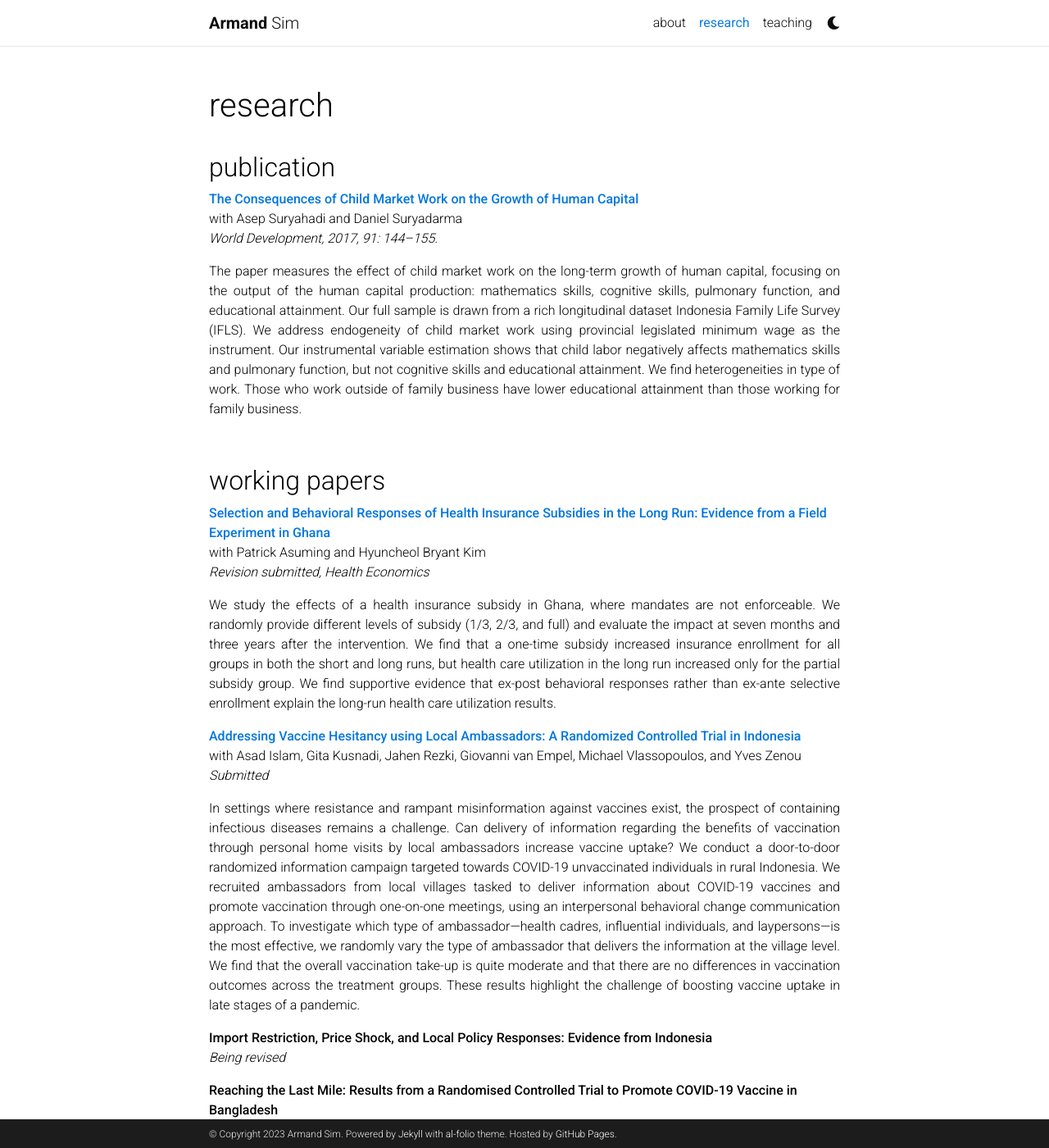
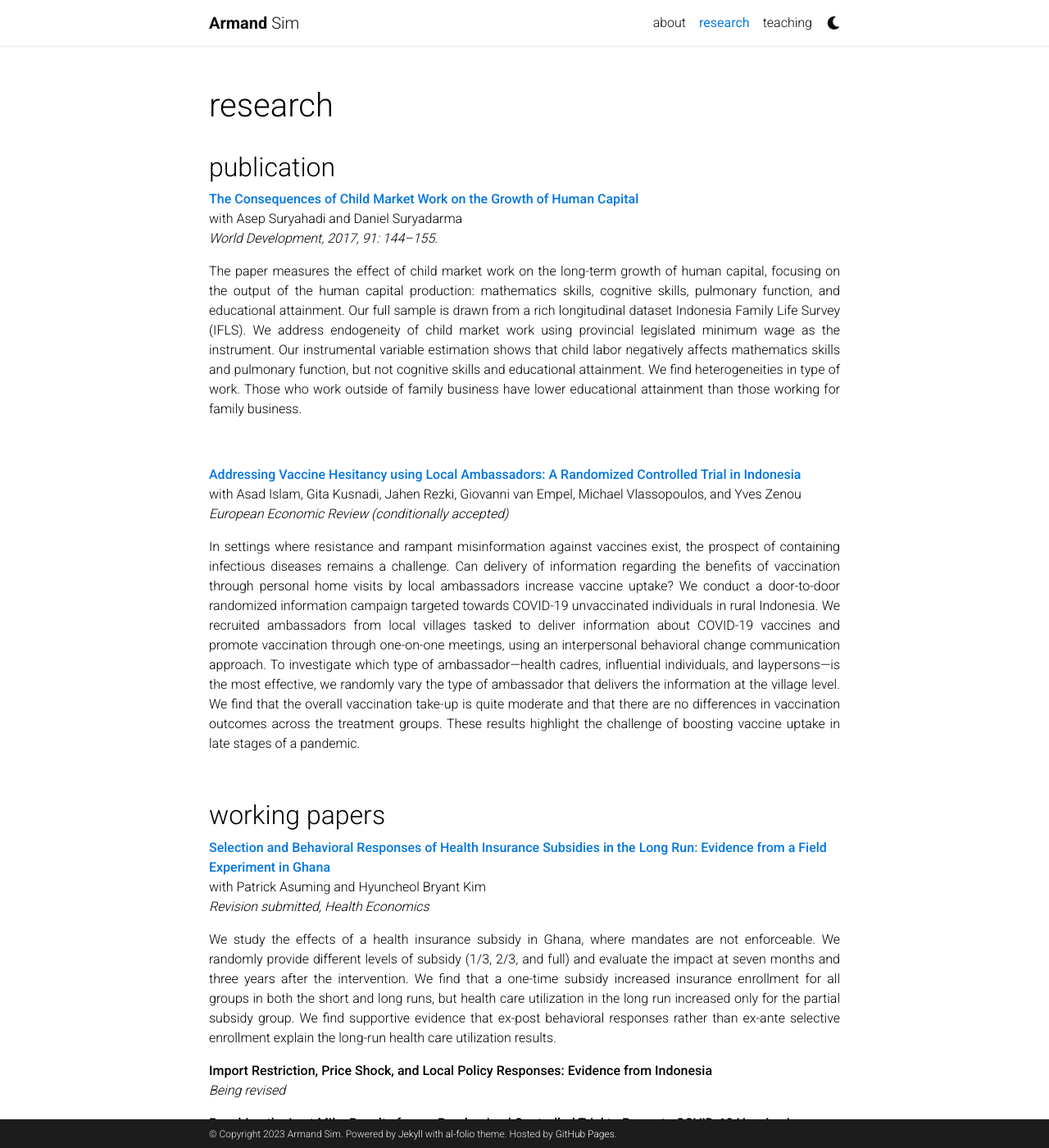
Before and after one commit to armandsim/armandsim.github.io, a Jekyll site: the page built from _pages/research.md, in a window 1280 px wide and 1400 px high. Shown: the whole window at 82% size. Built offline with Jekyll 4.4.1, drawn with Linux system fonts in a browser that asks for light colours; comment, search, counter and statistics services are not loaded; a style sheet for code colours, icons or effects is not loaded; part of the change alters nothing that is shown.

Commit message:
Update research.md

```diff
--- a/_pages/research.md
+++ b/_pages/research.md
@@ -18,6 +18,15 @@ with Asep Suryahadi and Daniel Suryadarma <br>
 
 <br>
 
+**[Addressing Vaccine Hesitancy using Local Ambassadors: A Randomized Controlled Trial in Indonesia](/docs/IZA_DP_Vax.pdf)** <br>
+with Asad Islam, Gita Kusnadi, Jahen Rezki, Giovanni van Empel, Michael Vlassopoulos, and Yves Zenou <br>
+*European Economic Review (conditionally accepted)* <br>
+
+In settings where resistance and rampant misinformation against vaccines exist, the prospect of containing infectious diseases remains a challenge. Can delivery of information regarding the benefits of vaccination through personal home visits by local ambassadors increase vaccine uptake? We conduct a door-to-door randomized information campaign targeted towards COVID-19 unvaccinated individuals in rural Indonesia. We recruited ambassadors from local villages tasked to deliver information about COVID-19 vaccines and promote vaccination through one-on-one meetings, using an interpersonal behavioral change communication approach. To investigate which type of ambassador—health cadres, influential individuals, and laypersons—is the most effective, we randomly vary the type of ambassador that delivers the information at the village level. We find that the overall vaccination take-up is quite moderate and that there are no differences in vaccination outcomes across the treatment groups. These results highlight the challenge of boosting vaccine uptake in late stages of a pandemic.
+ {: style="text-align: justify"}
+
+<br>
+
 ## working papers
 
 **[Selection and Behavioral Responses of Health Insurance Subsidies in the Long Run: Evidence from a Field Experiment in Ghana](/docs/AKS_Ghana_Aug23.pdf)** <br>
@@ -25,13 +34,6 @@ with Patrick Asuming and Hyuncheol Bryant Kim <br>
 *Revision submitted, Health Economics* <br>
 
  We study the effects of a health insurance subsidy in Ghana, where mandates are not enforceable. We randomly provide different levels of subsidy (1/3, 2/3, and full) and evaluate the impact at seven months and three years after the intervention. We find that a one-time subsidy increased insurance enrollment for all groups in both the short and long runs, but health care utilization in the long run increased only for the partial subsidy group. We find supportive evidence that ex-post behavioral responses rather than ex-ante selective enrollment explain the long-run health care utilization results.
- {: style="text-align: justify"}
-
-**[Addressing Vaccine Hesitancy using Local Ambassadors: A Randomized Controlled Trial in Indonesia](/docs/IZA_DP_Vax.pdf)** <br>
-with Asad Islam, Gita Kusnadi, Jahen Rezki, Giovanni van Empel, Michael Vlassopoulos, and Yves Zenou <br>
-*Submitted* <br>
-
-In settings where resistance and rampant misinformation against vaccines exist, the prospect of containing infectious diseases remains a challenge. Can delivery of information regarding the benefits of vaccination through personal home visits by local ambassadors increase vaccine uptake? We conduct a door-to-door randomized information campaign targeted towards COVID-19 unvaccinated individuals in rural Indonesia. We recruited ambassadors from local villages tasked to deliver information about COVID-19 vaccines and promote vaccination through one-on-one meetings, using an interpersonal behavioral change communication approach. To investigate which type of ambassador—health cadres, influential individuals, and laypersons—is the most effective, we randomly vary the type of ambassador that delivers the information at the village level. We find that the overall vaccination take-up is quite moderate and that there are no differences in vaccination outcomes across the treatment groups. These results highlight the challenge of boosting vaccine uptake in late stages of a pandemic.
  {: style="text-align: justify"}
 
 **Import Restriction, Price Shock, and Local Policy Responses: Evidence from Indonesia** <br>
```
